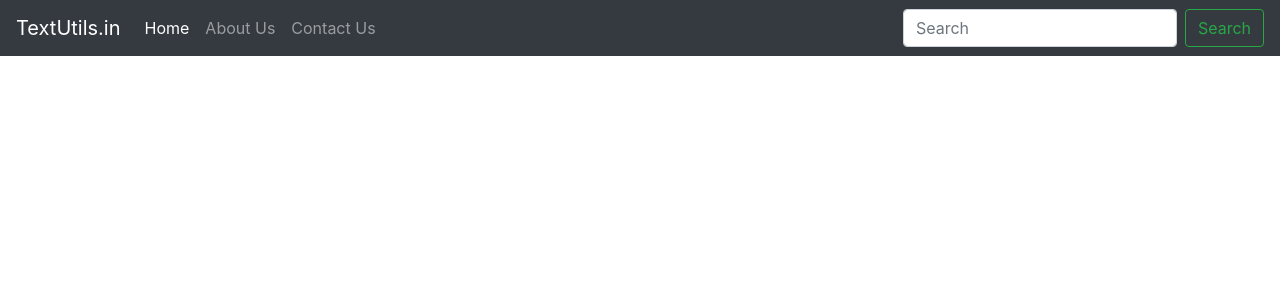
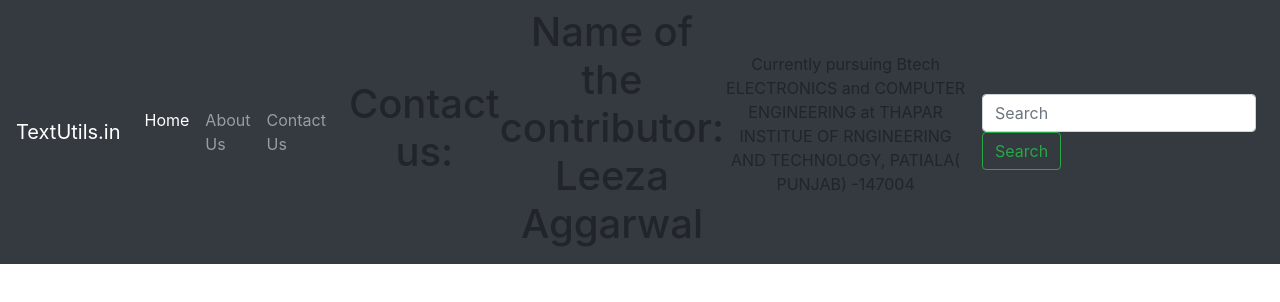
Before and after one commit to leeza4899/TextUtils, a plain HTML site: page about.html in a window 1280 px wide. Drawn offline with nearby package versions, Linux system fonts and the light colour scheme.

Commit message:
Update about.html

```diff
--- a/about.html
+++ b/about.html
@@ -28,6 +28,17 @@
         <a class="nav-link" href="contact">Contact Us</a>
       </li>
       </div>
+    <div class="container">
+
+<h1 align="center">Contact us:</h1>
+
+          <h1 align="center"> Name of the contributor: Leeza Aggarwal</h1>
+
+          <p align="center"> Currently pursuing Btech ELECTRONICS and COMPUTER ENGINEERING at THAPAR INSTITUE OF RNGINEERING AND TECHNOLOGY, PATIALA( PUNJAB) -147004</p>
+
+
+
+   </div>
 
   <form class="form-inline">
     <input class="form-control mr-sm-2" type="search" placeholder="Search" aria-label="Search">
```
